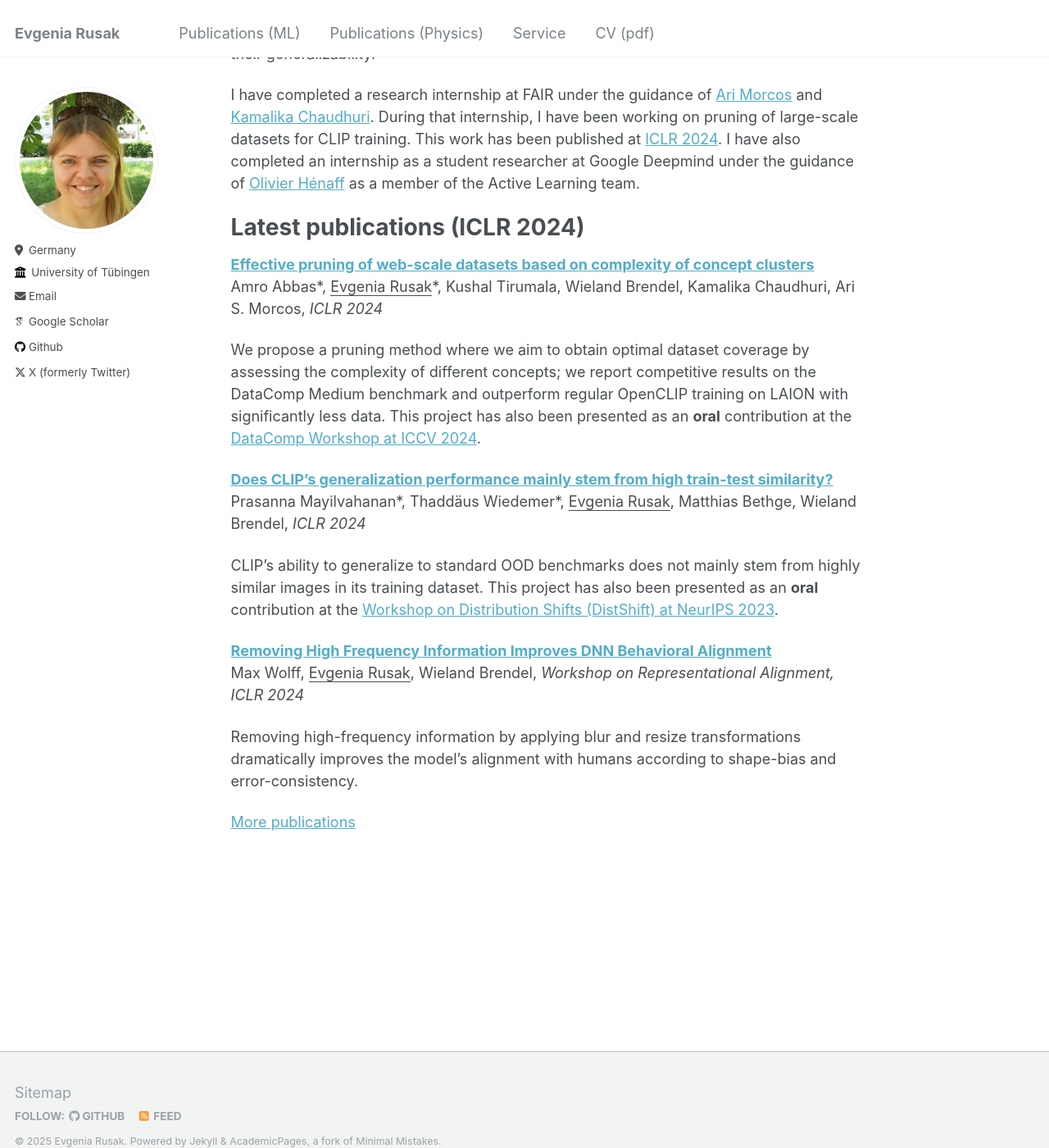
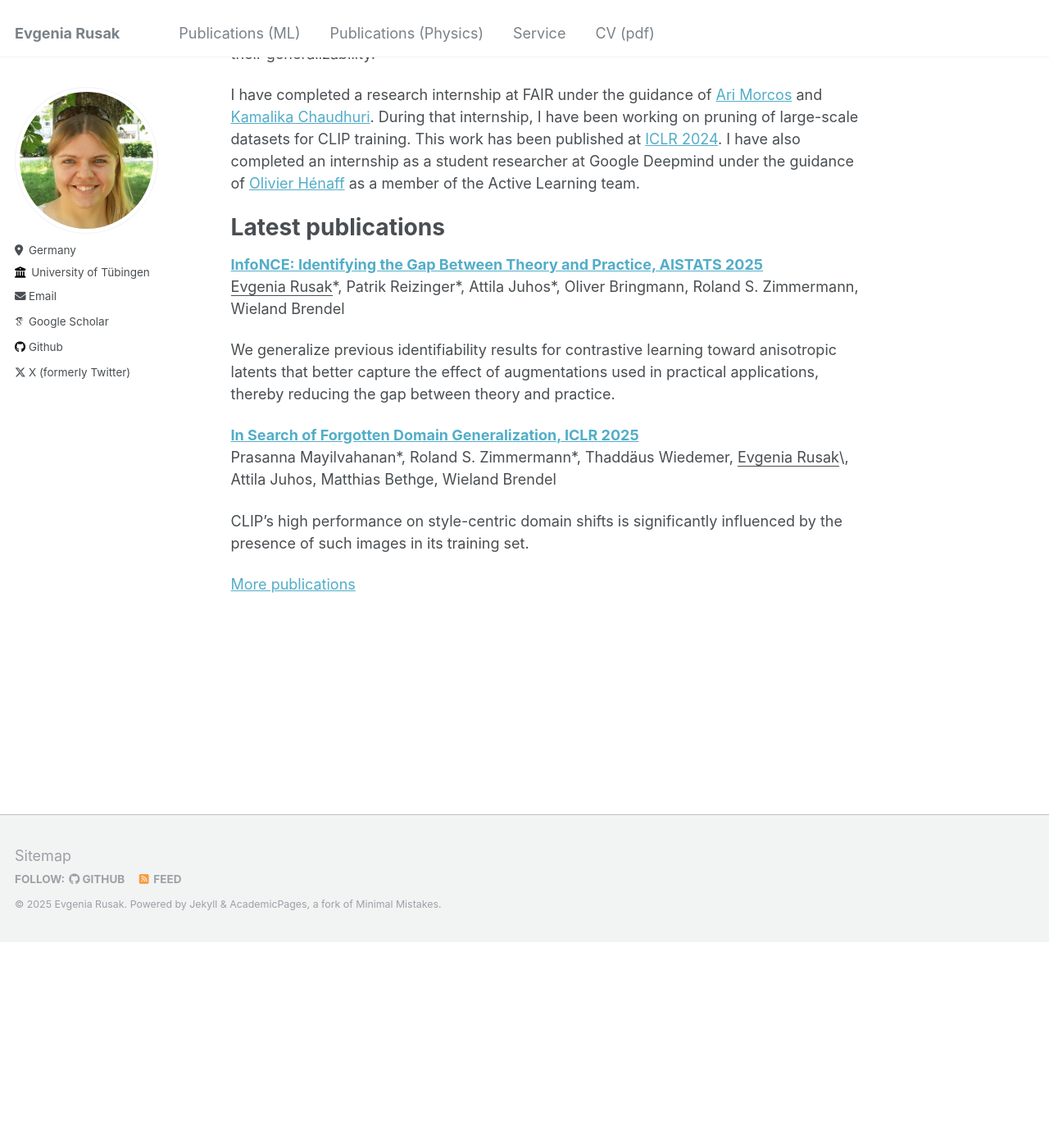
Before and after one commit to evgeniarusak/evgeniarusak.github.io, a Jekyll site: the page built from _pages/about.md, in a window 1280 px wide and 1400 px high, scrolled down 521 px. Shown: the whole window at 82% size. Built offline with Jekyll 4.4.1, drawn with Linux system fonts in a browser that asks for light colours; some web fonts are replaced; after the commit the page ends 1669 px from its top, so only the background shows below that.

Commit message:
Update about.md

```diff
--- a/_pages/about.md
+++ b/_pages/about.md
@@ -14,25 +14,17 @@ In my recent works, I am trying to understand how the OOD generalization capabil
 
 I have completed a research internship at FAIR under the guidance of [Ari Morcos](https://www.arimorcos.com/) and [Kamalika Chaudhuri](https://cseweb.ucsd.edu/~kamalika/). During that internship, I have been working on pruning of large-scale datasets for CLIP training. This work has been published at [ICLR 2024](https://openreview.net/forum?id=CtOA9aN8fr). I have also completed an internship as a student researcher at Google Deepmind under the guidance of [Olivier Hénaff](https://www.olivierhenaff.com/) as a member of the Active Learning team.
 
-Latest publications (ICLR 2024)
+Latest publications
 ======
 
-[**Effective pruning of web-scale datasets based on complexity of concept clusters**](https://openreview.net/forum?id=CtOA9aN8fr)\
-Amro Abbas\*, <ins>Evgenia Rusak</ins>\*, Kushal Tirumala, Wieland Brendel, Kamalika Chaudhuri, Ari S. Morcos, *ICLR 2024*
+[**InfoNCE: Identifying the Gap Between Theory and Practice, AISTATS 2025**](https://openreview.net/forum?id=6ufuJl2XyE)\
+<ins>Evgenia Rusak</ins>\*, Patrik Reizinger\*, Attila Juhos\*, Oliver Bringmann, Roland S. Zimmermann, Wieland Brendel
 
-We propose a pruning method where we aim to obtain optimal dataset coverage by assessing the complexity of different concepts; we report competitive results on the DataComp Medium benchmark and outperform regular OpenCLIP training on LAION with significantly less data. This project has also been presented as an **oral** contribution at the [DataComp Workshop at ICCV 2024](https://www.datacomp.ai/workshop.html).
+We generalize previous identifiability results for contrastive learning toward anisotropic latents that better capture the effect of augmentations used in practical applications, thereby reducing the gap between theory and practice.
 
+[**In Search of Forgotten Domain Generalization, ICLR 2025**](https://openreview.net/forum?id=Fk3eod9aaD)\
+Prasanna Mayilvahanan\*, Roland S. Zimmermann\*, Thaddäus Wiedemer, <ins>Evgenia Rusak</ins>\, Attila Juhos, Matthias Bethge, Wieland Brendel
 
-[**Does CLIP’s generalization performance mainly stem from high train-test similarity?**](https://openreview.net/forum?id=tnBaiidobu)\
-Prasanna Mayilvahanan\*, Thaddäus Wiedemer\*, <ins>Evgenia Rusak</ins>, Matthias Bethge, Wieland Brendel, *ICLR 2024*
-
-CLIP's ability to generalize to standard OOD benchmarks does not mainly stem from highly similar images in its training dataset.
-This project has also been presented as an **oral** contribution at the [Workshop on Distribution Shifts (DistShift) at NeurIPS 2023](https://sites.google.com/view/distshift2023).
-
-
-[**Removing High Frequency Information Improves DNN Behavioral Alignment**](https://openreview.net/forum?id=Ho0x9DgdZw)\
-Max Wolff,  <ins>Evgenia Rusak</ins>, Wieland Brendel, *Workshop on Representational Alignment, ICLR 2024*
-
-Removing high-frequency information by applying blur and resize transformations dramatically improves the model's alignment with humans according to shape-bias and error-consistency.
+CLIP's high performance on style-centric domain shifts is significantly influenced by the presence of such images in its training set.
 
 [More publications](https://evgeniarusak.github.io/publications)
```
